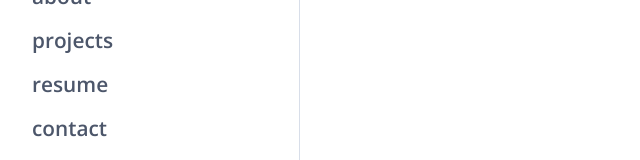
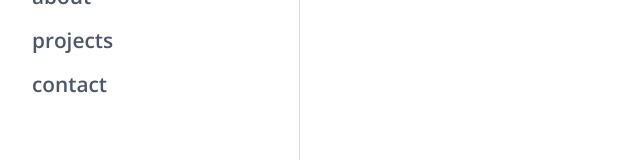
Before and after one commit to NinaLoeterman/portfolio, a React (Create React App) app: page / in a window 1280 px wide. Shown: the part 233-393 px from the top of the page, without its empty margins (0-640 px from the left). Built offline with nearby package versions, Linux system fonts and the light colour scheme.

Commit message:
remove resume from route and navlink

```diff
--- a/src/App.js
+++ b/src/App.js
@@ -4,7 +4,6 @@ import Sidebar from "./components/sidebar/Sidebar/Sidebar.jsx";
 import AboutPage from "./components/pages/AboutPage/AboutPage.jsx";
 import ContactPage from "./components/pages/ContactPage/ContactPage";
 import ProjectsPage from "./components/pages/ProjectsPage/ProjectsPage";
-import ResumePage from "./components/pages/ResumePage/ResumePage";
 
 function App() {
   return (
@@ -14,7 +13,6 @@ function App() {
         <Switch>
           <Route path="/about" component={AboutPage} />
           <Route path="/projects" component={ProjectsPage} />
-          <Route path="/resume" component={ResumePage} />
           <Route path="/contact" component={ContactPage} />
         </Switch>
       </Router>
--- a/src/components/pages/ResumePage/ResumePage.jsx
+++ /dev/null
@@ -1,9 +0,0 @@
-import React from 'react';
-
-const ResumePage = () => {
-    return (
-        <div>resume</div>
-     );
-}
-
-export default ResumePage;
--- a/src/components/sidebar/SidebarLinks/SidebarLinks.jsx
+++ b/src/components/sidebar/SidebarLinks/SidebarLinks.jsx
@@ -3,11 +3,9 @@ import { NavLink } from "react-router-dom";
 import "./SidebarLinks.styles.css";
 
 const SidebarLinks = () => {
-
   const text = {
     about: "about",
     projects: "projects",
-    resume: "resume",
     contact: "contact",
   };
 
@@ -33,13 +31,6 @@ const SidebarLinks = () => {
       <NavLink
         className={linkStyles}
         activeClassName={activeLinkStyles}
-        to="/resume"
-      >
-        {text.resume}
-      </NavLink>
-      <NavLink
-        className={linkStyles}
-        activeClassName={activeLinkStyles}
         to="/contact"
       >
         {text.contact}
```
Also changed, not shown: src/components/pages/ResumePage/ResumePage.logic.js (deleted), src/components/pages/ResumePage/ResumePage.styles.css (deleted).
